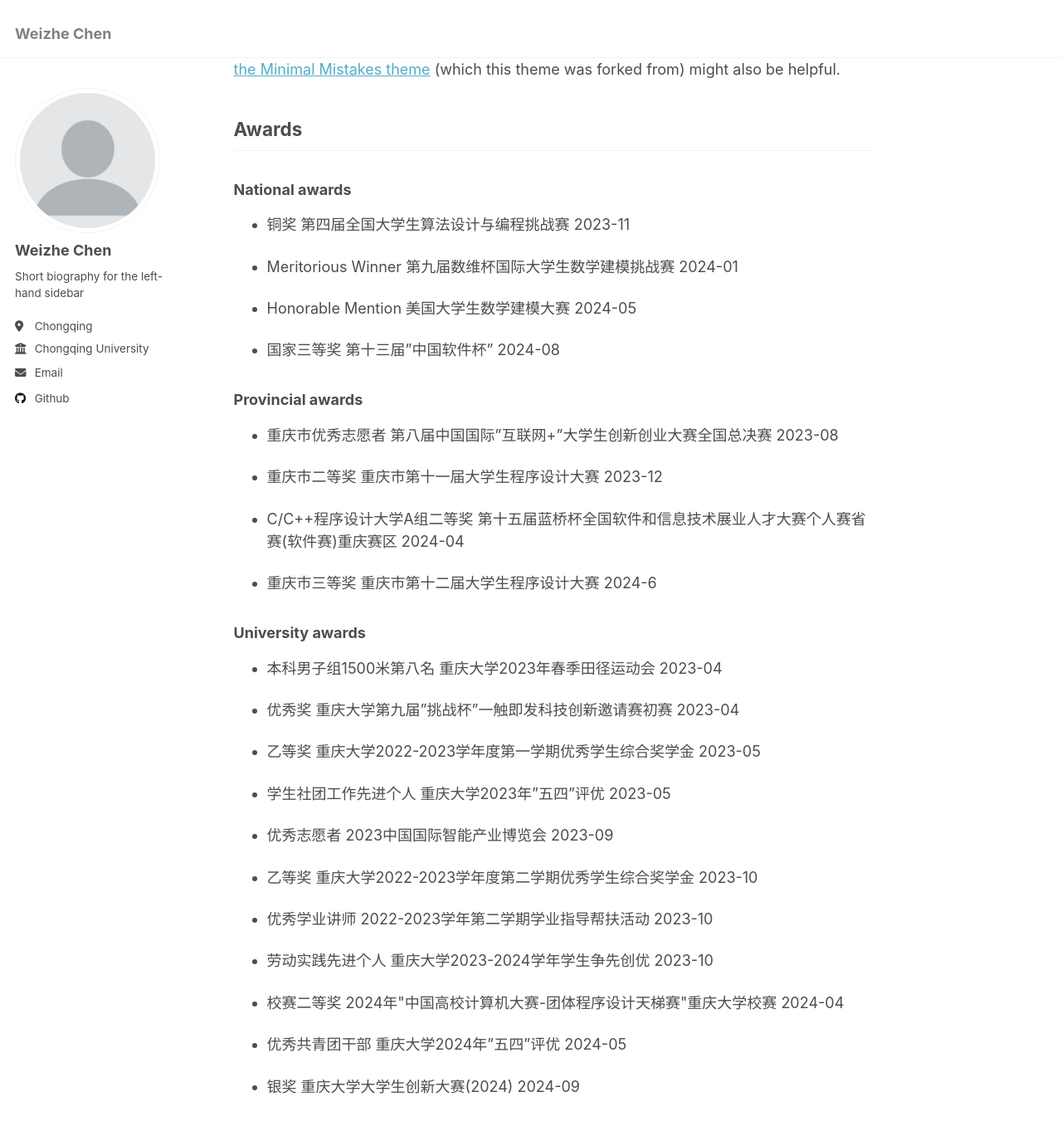
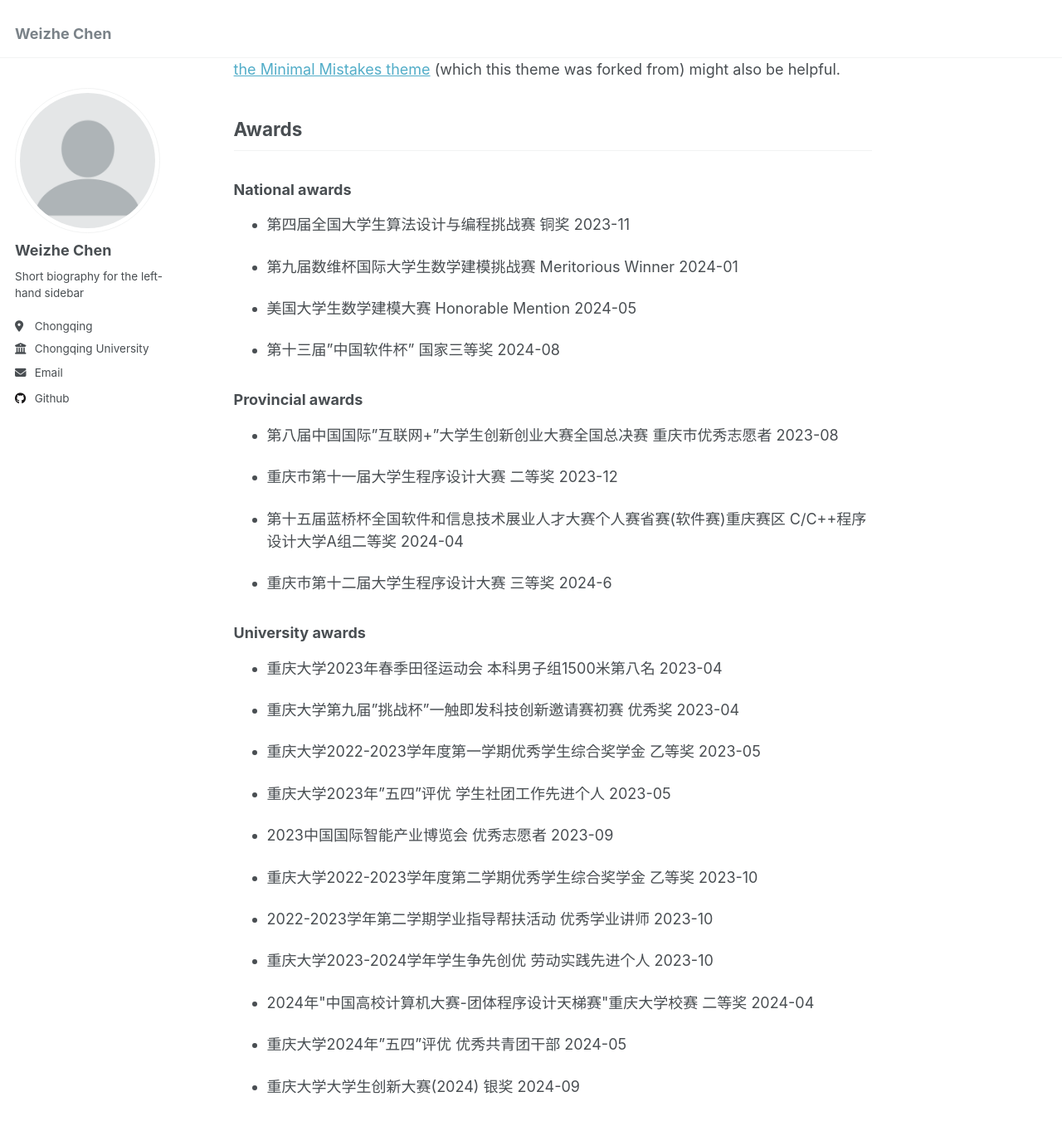
Before and after one commit to star-night-rain/demo1, a Jekyll site: the page built from _pages/about.md, in a window 1280 px wide and 1400 px high, scrolled down 2979 px. Shown: the top 1357 px of the window at 83% size. Built offline with Jekyll 4.4.1, drawn with Linux system fonts in a browser that asks for light colours.

Commit message:
update award format

```diff
--- a/_data/awards/provincial-awards.yml
+++ b/_data/awards/provincial-awards.yml
@@ -2,7 +2,7 @@
   competition: 第八届中国国际"互联网+"大学生创新创业大赛全国总决赛
   date: 2023-08
 
-- rank: 重庆市二等奖
+- rank: 二等奖
   competition: 重庆市第十一届大学生程序设计大赛
   date: 2023-12
 
@@ -10,6 +10,6 @@
   competition: 第十五届蓝桥杯全国软件和信息技术展业人才大赛个人赛省赛(软件赛)重庆赛区
   date: 2024-04
 
-- rank: 重庆市三等奖
+- rank: 三等奖
   competition: 重庆市第十二届大学生程序设计大赛
   date: 2024-6
--- a/_data/awards/university-awards.yml
+++ b/_data/awards/university-awards.yml
@@ -30,7 +30,7 @@
   competition: 重庆大学2023-2024学年学生争先创优
   date: 2023-10
 
-- rank: 校赛二等奖
+- rank: 二等奖
   competition: 2024年\"中国高校计算机大赛-团体程序设计天梯赛\"重庆大学校赛
   date: 2024-04
 
--- a/_pages/about.md
+++ b/_pages/about.md
@@ -53,7 +53,7 @@ More info about configuring Academic Pages can be found in [the guide](https://a
 
 {% for award in site.data.awards.national-awards %}
 
-- {{award.rank}} {{award.competition}} {{award.date}}
+- {{award.competition}} {{award.rank}} {{award.date}}
 
 {% endfor %}
 
@@ -61,7 +61,7 @@ More info about configuring Academic Pages can be found in [the guide](https://a
 
 {% for award in site.data.awards.provincial-awards %}
 
-- {{award.rank}} {{award.competition}} {{award.date}}
+- {{award.competition}} {{award.rank}} {{award.date}}
 
 {% endfor %}
 
@@ -69,6 +69,6 @@ More info about configuring Academic Pages can be found in [the guide](https://a
 
 {% for award in site.data.awards.university-awards %}
 
-- {{award.rank}} {{award.competition}} {{award.date}}
+- {{award.competition}} {{award.rank}} {{award.date}}
 
 {% endfor %}
```
